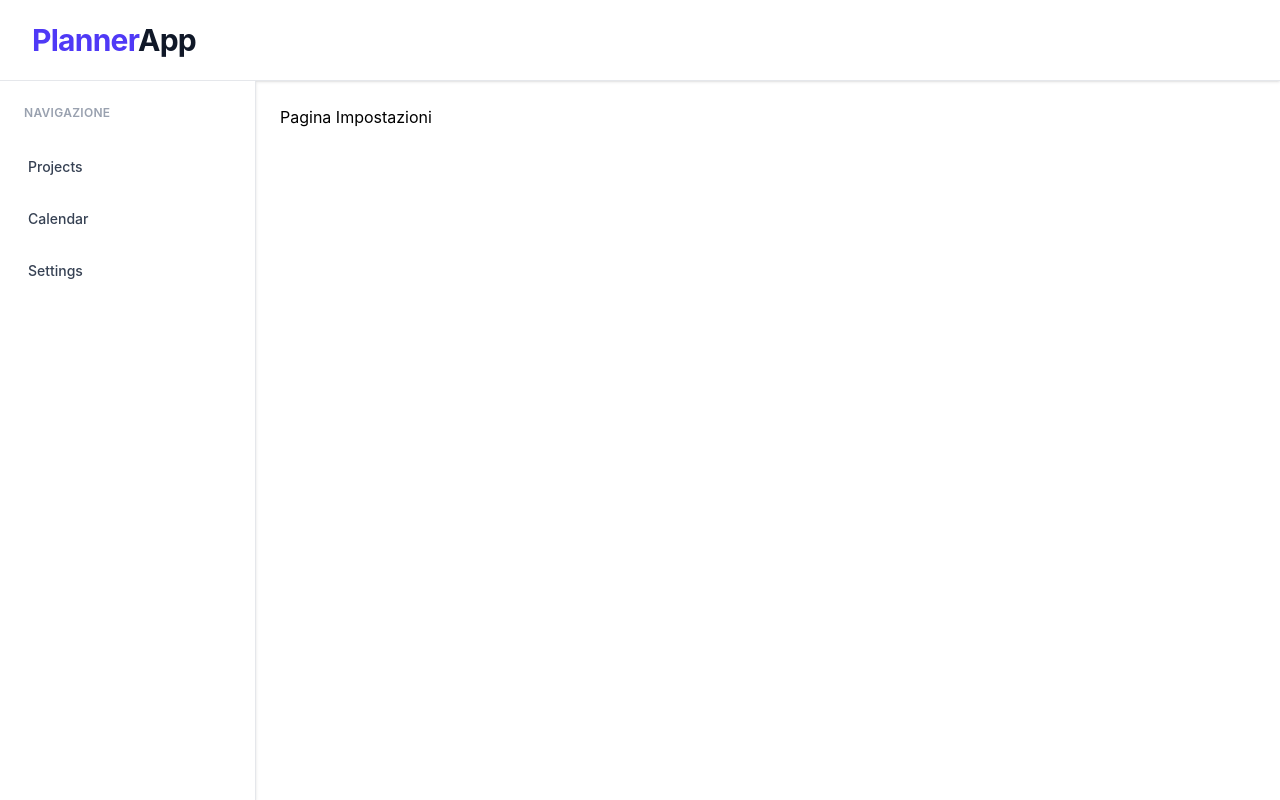
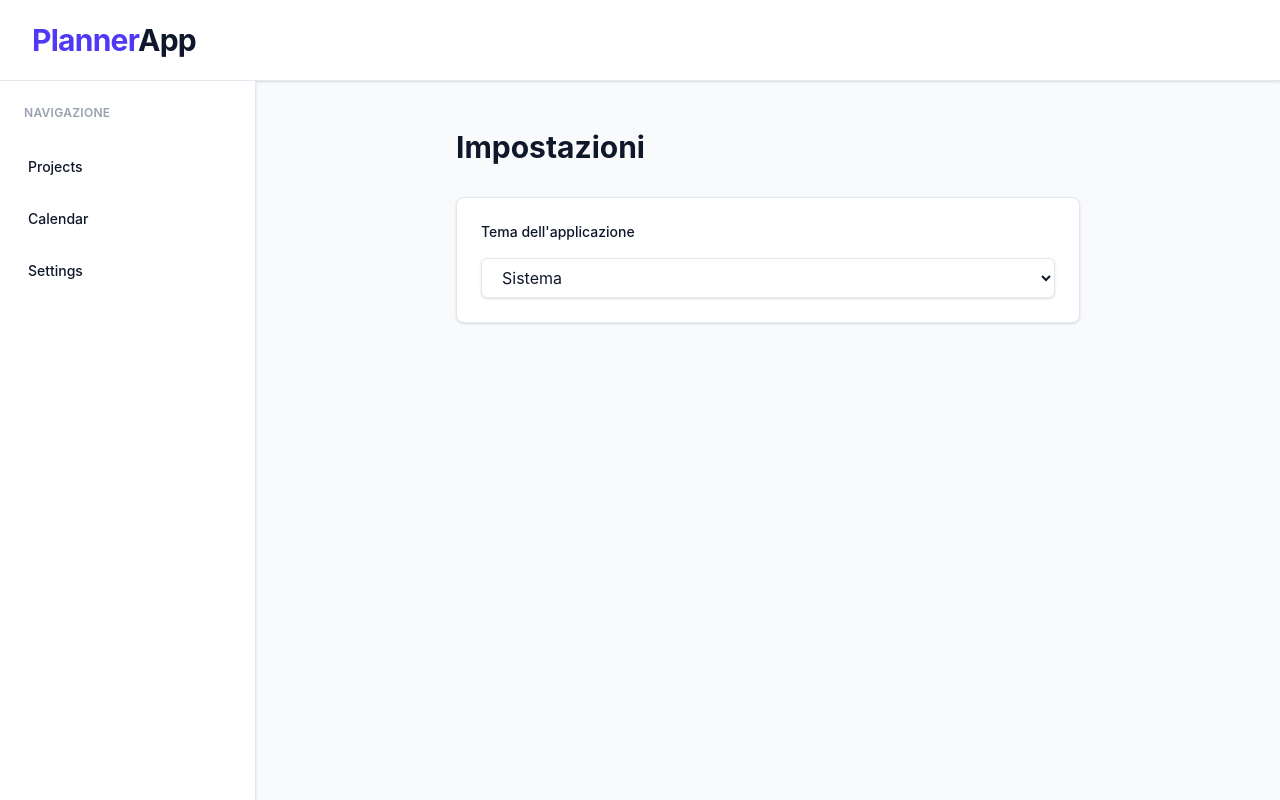
Before and after one commit to perni24/planner, a React app in the folder frontend/: page /settings in a window 1280 px wide. Built offline with nearby package versions, Linux system fonts and the light colour scheme; the HTML template or start-up script is replaced by a standard one.

Commit message:
Enhance theme settings and UI components with custom color options and improved styling

```diff
--- a/frontend/src/components/CardProgetto.jsx
+++ b/frontend/src/components/CardProgetto.jsx
@@ -1,7 +1,7 @@
 
 function CardProgetto({data, nuovo_progetto = false}) {
   return (
-    <div className="aspect-square border border-gray-200 rounded-lg p-4 shadow-md bg-white transition-colors transition-shadow duration-200 hover:bg-gray-50 hover:shadow-lg">
+    <div className="aspect-square border border-main-border rounded-lg p-4 shadow-md bg-main-card transition-colors transition-shadow duration-200 hover:bg-main-hover hover:shadow-lg text-main-text">
     {nuovo_progetto ? (
         <div className="flex h-full flex-col">
         <h2 className="text-center text-xl font-semibold">Nuovo Progetto</h2>
@@ -15,6 +15,6 @@ function CardProgetto({data, nuovo_progetto = false}) {
     </div>
 
   );
-}
+  }
 
-export default CardProgetto;
+  export default CardProgetto;
--- a/frontend/src/components/Header.jsx
+++ b/frontend/src/components/Header.jsx
@@ -2,13 +2,13 @@ import { Link } from 'react-router-dom';
 
 function Header() {
   return (
-    <header className="bg-white border-b border-gray-200 shadow-sm">
+    <header className="bg-main-card border-b border-main-border shadow-sm">
       <div className="w-full px-4 sm:px-6 lg:px-8">
         <div className="flex justify-between items-center h-20">
           {/* Logo / Nome App */}
           <div className="flex-shrink-0 flex items-center">
             <Link to="/" className="text-3xl font-bold text-indigo-600 tracking-tight">
-              Planner<span className="text-gray-900">App</span>
+              Planner<span className="text-main-text">App</span>
             </Link>
           </div>
         </div>
--- a/frontend/src/components/SideBar.jsx
+++ b/frontend/src/components/SideBar.jsx
@@ -2,7 +2,7 @@ import { Link } from 'react-router-dom';
 
 function SideBar() {
   return (
-    <aside className="w-64 h-full bg-white border-r border-gray-200 shadow-sm">
+    <aside className="w-64 h-full bg-main-card border-r border-main-border shadow-sm">
       <div className="px-6 py-6">
         <p className="text-xs font-semibold uppercase tracking-wide text-gray-400">
           Navigazione
@@ -14,7 +14,7 @@ function SideBar() {
           <li>
             <Link
               to="/"
-              className="block rounded-lg px-4 py-3 text-sm font-medium text-gray-700 hover:bg-gray-100 hover:text-indigo-600 transition-colors"
+              className="block rounded-lg px-4 py-3 text-sm font-medium text-main-text hover:bg-main-hover hover:text-indigo-600 transition-colors"
             >
               Projects
             </Link>
@@ -22,7 +22,7 @@ function SideBar() {
           <li>
             <Link
               to="/calendar"
-              className="block rounded-lg px-4 py-3 text-sm font-medium text-gray-700 hover:bg-gray-100 hover:text-indigo-600 transition-colors"
+              className="block rounded-lg px-4 py-3 text-sm font-medium text-main-text hover:bg-main-hover hover:text-indigo-600 transition-colors"
             >
               Calendar
             </Link>
@@ -30,7 +30,7 @@ function SideBar() {
           <li>
             <Link
               to="/settings"
-              className="block rounded-lg px-4 py-3 text-sm font-medium text-gray-700 hover:bg-gray-100 hover:text-indigo-600 transition-colors"
+              className="block rounded-lg px-4 py-3 text-sm font-medium text-main-text hover:bg-main-hover hover:text-indigo-600 transition-colors"
             >
               Settings
             </Link>
--- a/frontend/src/index.css
+++ b/frontend/src/index.css
@@ -1 +1,44 @@
 @import "tailwindcss";
+
+@theme {
+  /* Mappatura delle variabili CSS nel sistema di design di Tailwind 4 */
+  --color-main-bg: var(--background);
+  --color-main-text: var(--foreground);
+  --color-main-card: var(--card);
+  --color-main-border: var(--border);
+  --color-main-hover: var(--hover);
+}
+
+/* Modalità CHIARA (Default) */
+:root {
+  --background: #f8fafc;
+  --foreground: #0f172a;
+  --card: #ffffff;
+  --border: #e2e8f0;
+  --hover: #f1f5f9; /* Grigio leggero */
+}
+
+/* Modalità SCURA */
+.dark {
+  --background: #0f172a;
+  --foreground: #f1f5f9;
+  --card: #1e293b;
+  --border: #334155;
+  --hover: #2d3748; /* Blu leggermente più chiaro */
+}
+
+/* Modalità PERSONALIZZATA */
+.custom {
+  --background: var(--u-bg, #f8fafc);
+  --foreground: var(--u-text, #0f172a);
+  --card: var(--u-card, #ffffff);
+  --border: var(--u-border, #e2e8f0);
+  --hover: var(--u-hover, #f1f5f9);
+}
+
+/* Stili Globali Base */
+@layer base {
+  body {
+    @apply bg-main-bg text-main-text transition-colors duration-200;
+  }
+}
--- a/frontend/src/pages/Setting.jsx
+++ b/frontend/src/pages/Setting.jsx
@@ -1,7 +1,98 @@
+import { useState, useEffect } from 'react';
+
 function Setting() {
+  // logica da spostare in un contesto globale che viene eseguita prima del load della pagina
+  const [theme, setTheme] = useState('system');
+
+  useEffect(() => {
+    const root = window.document.documentElement;
+    if(theme === 'light'){
+      root.classList.remove('dark');
+      root.classList.remove('custom');
+    }else if(theme === 'dark'){
+      root.classList.add('dark');
+      root.classList.remove('custom');
+    }else if(theme === 'system'){
+      const isDark = window.matchMedia('(prefers-color-scheme: dark)').matches;
+      if(isDark){
+        root.classList.add('dark');
+        root.classList.remove('custom');
+      }else{
+        root.classList.remove('dark');
+        root.classList.remove('custom');
+      }
+    }else if(theme === 'custom'){
+      root.classList.remove('dark');
+      root.classList.add('custom');
+    }
+  }, [theme]);
+
   return (
-    <div>
-        <h1>Pagina Impostazioni</h1>
+    <div className="container mx-auto p-6 max-w-2xl">
+      <h1 className="text-3xl font-bold mb-8">
+        Impostazioni
+      </h1>
+
+      <div className="bg-main-card border border-main-border shadow rounded-lg p-6 space-y-8">
+        {/* Selezione Tema Base */}
+        <div className="flex flex-col gap-4">
+          <label
+            htmlFor="theme-select"
+            className="text-sm font-medium"
+          >
+            Tema dell'applicazione
+          </label>
+          <select
+            id="theme-select"
+            className="block w-full px-4 py-2 bg-main-card border border-main-border rounded-md shadow-sm focus:outline-none focus:ring-2 focus:ring-blue-500 focus:border-blue-500"
+            value={theme}
+            onChange={(e) => setTheme(e.target.value)}
+          >
+            <option value="light">Chiaro</option>
+            <option value="dark">Scuro</option>
+            <option value="system">Sistema</option>
+            <option value="custom">Personalizzato</option>
+          </select>
+        </div>
+
+        {/* Sezione Colori Personalizzati (HTML/CSS UI) */}
+        {theme === 'custom' && (
+          <div className="pt-6 border-t border-main-border">
+            <h2 className="text-lg font-semibold mb-4">Colori Personalizzati</h2>
+            <div className="grid grid-cols-1 md:grid-cols-2 gap-6">
+              <div className="flex flex-col gap-2">
+                <label className="text-sm font-medium">Sfondo Pagina</label>
+                <input
+                  type="color"
+                  className="w-full h-10 p-1 bg-main-bg border border-main-border rounded cursor-pointer"
+                />
+              </div>
+              <div className="flex flex-col gap-2">
+                <label className="text-sm font-medium">Testo Principale</label>
+                <input
+                  type="color"
+                  className="w-full h-10 p-1 bg-main-bg border border-main-border rounded cursor-pointer"
+                />
+              </div>
+              <div className="flex flex-col gap-2">
+                <label className="text-sm font-medium">Sfondo Card</label>
+                <input
+                  type="color"
+                  className="w-full h-10 p-1 bg-main-bg border border-main-border rounded cursor-pointer"
+                />
+              </div>
+              <div className="flex flex-col gap-2">
+                <label className="text-sm font-medium">Bordi</label>
+                <input
+                  type="color"
+                  className="w-full h-10 p-1 bg-main-bg border border-main-border rounded cursor-pointer"
+                />
+              </div>
+            </div>
+          </div>
+        )}
+
+      </div>
     </div>
   );
 }
```
Also changed, not shown: 1 other file (tests, documents, lock files or other folders).
